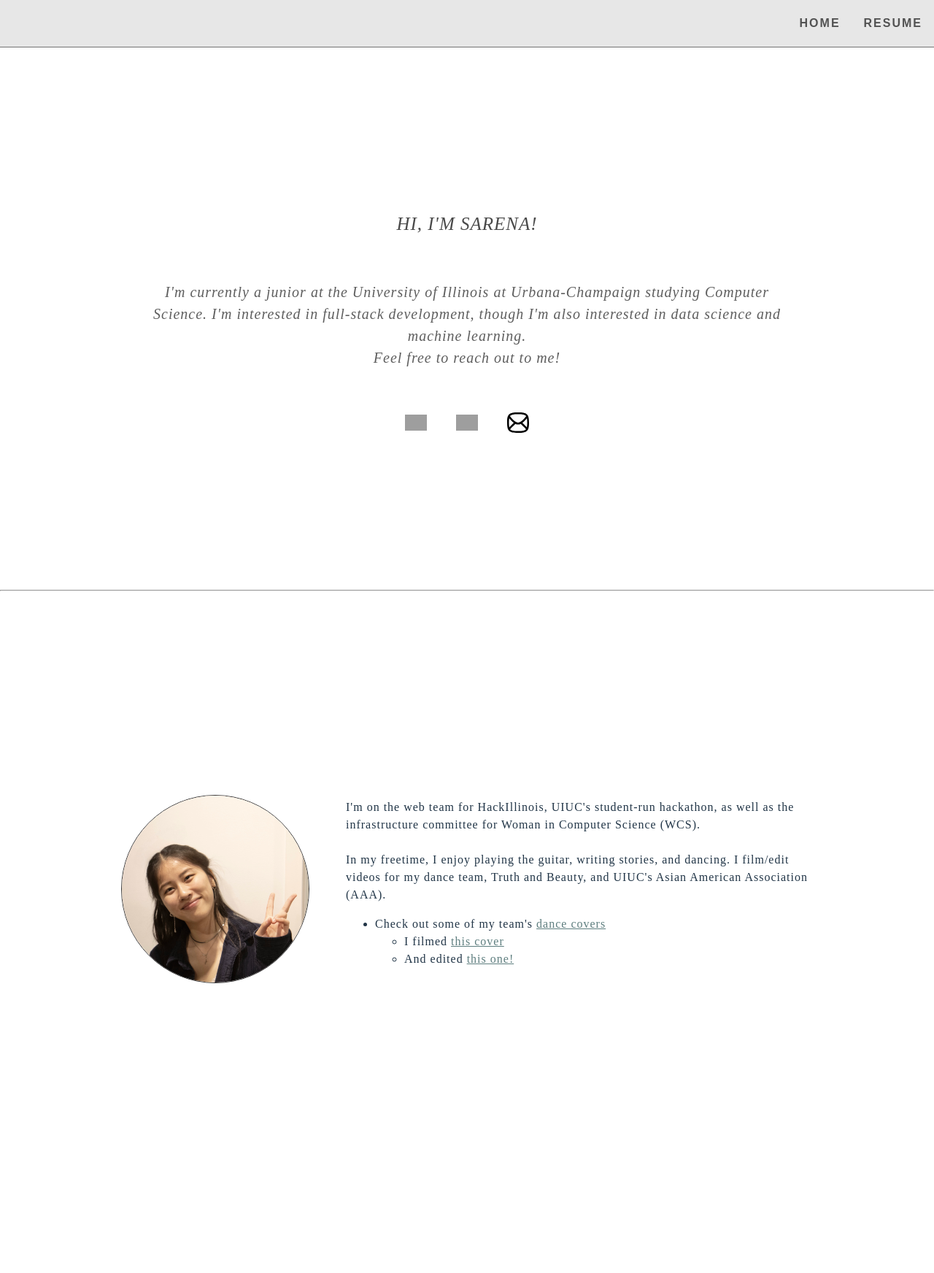
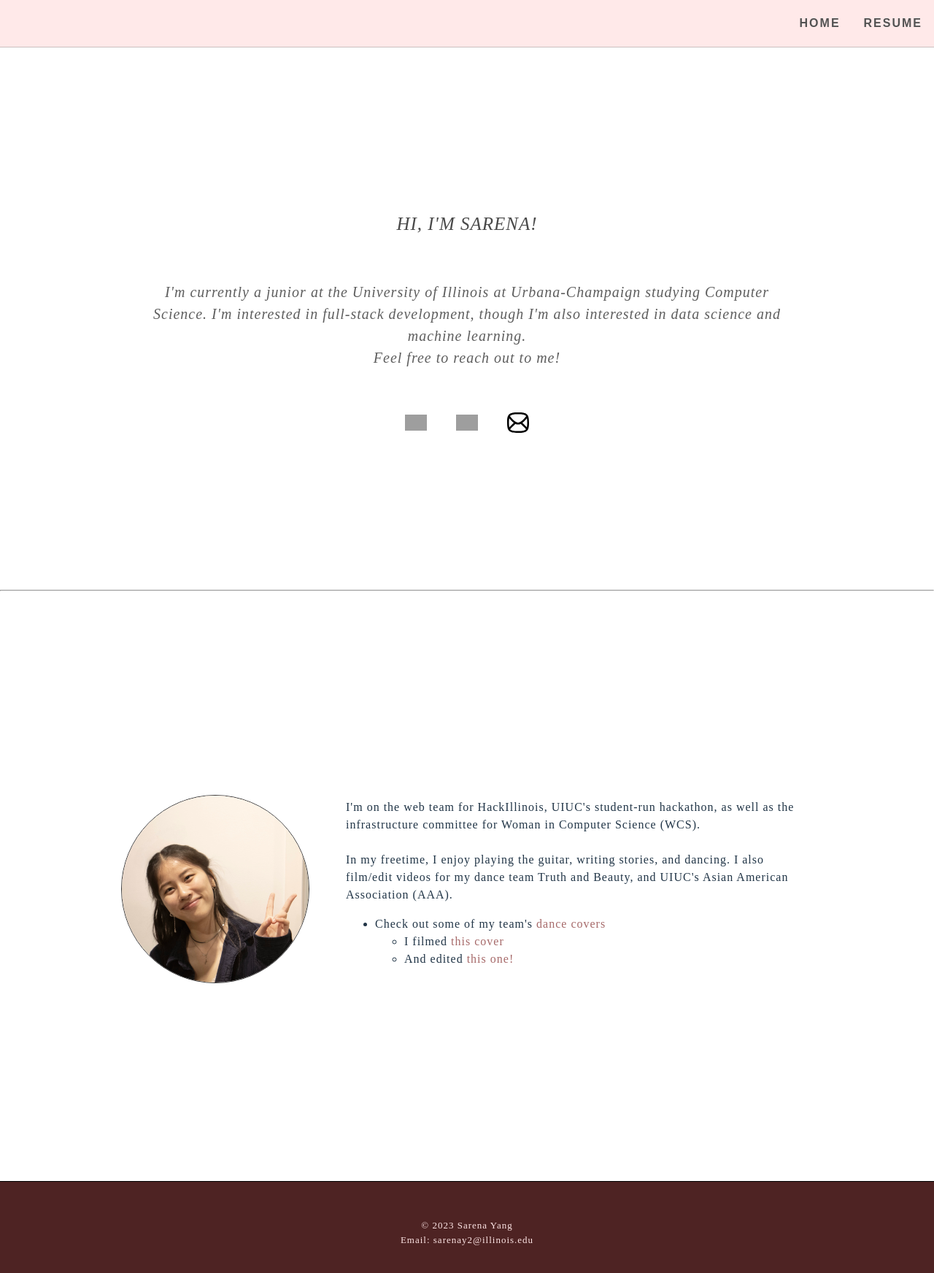
Before and after one commit to sarenayang/sarenayang.github.io, a React (Vite) app: page / in a window 1280 px wide. Shown: the top 1744 px of the page at 73% size. Before the commit the page ends 1618 px from the top, so only its background shows below. Built offline with nearby package versions, Linux system fonts and the light colour scheme; grey boxes are pictures that could not be loaded.

Commit message:
changing colors and sizing

```diff
--- a/index.html
+++ b/index.html
@@ -2,7 +2,6 @@
 <html lang="en">
   <head>
     <meta charset="UTF-8" />
-    <link rel="icon" type="image/svg+xml" href="/vite.svg" />
     <meta name="viewport" content="width=device-width, initial-scale=1.0" />
     <title>Sarena Yang</title>
   </head>
--- a/src/App.tsx
+++ b/src/App.tsx
@@ -1,8 +1,8 @@
 import Navbar from './components/Navbar/Navbar'
 import About from './components/About/About'
 import Funfacts from './components/MoreInfo/MoreInfo'
+import Footer from './components/Footer/Footer'
 import './App.css'
-import React from 'react'
 
 function App() {
 
@@ -14,6 +14,8 @@ function App() {
       <hr></hr>
 
       <Funfacts />
+
+      <Footer></Footer>
     </>
   )
 }
--- a/src/components/About/styles.module.scss
+++ b/src/components/About/styles.module.scss
@@ -20,6 +20,9 @@
         font-style: italic;
         color: rgb(73, 73, 73);
         width: 30%;
+    }
+    @media (max-width: 768px) {
+        margin: 40px 0;
     }
 }
 
--- /dev/null
+++ b/src/components/Footer/Footer.tsx
@@ -0,0 +1,15 @@
+import styles from "./styles.module.scss";
+
+const Footer = () => {
+
+    return (
+        <footer className={styles.footer}>
+            &copy; 2023 Sarena Yang
+            <br></br>
+            <a href="mailto: sarenay2@illinois.edu">Email: sarenay2@illinois.edu</a>
+        </footer>
+    )
+
+}
+
+export default Footer;
--- /dev/null
+++ b/src/components/Footer/styles.module.scss
@@ -0,0 +1,17 @@
+.footer {
+    border-top: 1.3px solid rgb(0,0,0);
+    background-color: #4e2323;
+    color: #fde5e5;
+    padding: 50px;
+    text-align: center;
+    font-size: 13px;
+
+    a {
+        color: #fde5e5;
+        text-decoration: none;
+    }
+    a:hover {
+        color: #ae8787;
+        text-decoration: underline;
+    }
+}
--- a/src/components/MoreInfo/MoreInfo.tsx
+++ b/src/components/MoreInfo/MoreInfo.tsx
@@ -1,4 +1,4 @@
-import React from "react";
+// import React from "react";
 import headshot from "../../assets/headshot.jpg"
 import styles from "./styles.module.scss"
 
@@ -7,14 +7,13 @@ const Funfacts = () => {
     return (
         <div className={styles.moreContainer}>
             <img className={styles.headshot} src={headshot} alt="headshot" />
-            {/* <h2>More about me!</h2> */}
 
             <p>
                 I'm on the web team for HackIllinois, UIUC's student-run hackathon, as well as the infrastructure committee for Woman in Computer Science (WCS).
                 <br></br><br></br>
                 In my freetime, I enjoy playing the guitar, writing stories,
                 and dancing.
-                I film/edit videos for my dance team, Truth and Beauty, and UIUC's Asian American Association (AAA).
+                I also film/edit videos for my dance team Truth and Beauty, and UIUC's Asian American Association (AAA).
                 <ul>
                     <li>Check out some of my team's <a target="_blank" href="https://www.youtube.com/@TNBdance/videos">dance covers</a></li>
                     <ul>
@@ -23,7 +22,6 @@ const Funfacts = () => {
                     </ul>
 
                 </ul>
-
             </p>
         </div>
     )
--- a/src/components/MoreInfo/styles.module.scss
+++ b/src/components/MoreInfo/styles.module.scss
@@ -9,18 +9,23 @@
 
     p {
         font-weight: 500;
-        margin-left : 50px;
+        margin-left: 50px;
         width: 50%;
+
+        @media (max-width: 768px) {
+            width: 80%;
+            margin: 40px 0;
+        }
     }
     a {
-        color: #5e7e7f;
-        text-decoration: underline;
+        color: #a66969;
+        text-decoration: none;
         font-weight: 500;
     }
     a:hover {
-        color: #88b7ba;
-        text-decoration: none;
-    }
+        color: #6b4c4c;
+        text-decoration: underline;
+
     }
 
     .headshot {
@@ -29,4 +34,14 @@
         border-radius: 50%;
         border: 0.8px solid #393838;
 
+        @media (max-width: 768px) {
+            width: 30vw;
         }
+
+
+    }
+    @media (max-width: 768px) {
+        margin: 40px 0;
+        flex-direction: column;
+    }
+}
--- a/src/components/Navbar/Navbar.tsx
+++ b/src/components/Navbar/Navbar.tsx
@@ -1,7 +1,7 @@
 import styles from "./styles.module.scss";
 import { useState, useEffect } from 'react';
 import Resume from "../../assets/Sarena Yang Resume.pdf";
-import React from "react";
+// import React from "react";
 
 const Navbar = () => {
 
--- a/src/components/Navbar/styles.module.scss
+++ b/src/components/Navbar/styles.module.scss
@@ -16,9 +16,13 @@
     position: fixed;
     top: 0px;
     transition: 0.3s linear;
-    background-color: #e7e7e7;
-    border-bottom: 1.3px solid rgba(0, 0, 0, .5);
+    background-color: #ffe9e9;
+    border-bottom: 1.3px solid rgba(150, 150, 150, 0.5);
     z-index: 40;
+
+    @media (max-width: 768px) {
+        text-align: center;
+    }
 
 }
 
```
Lines whose indentation alone changed are shown as unchanged.
